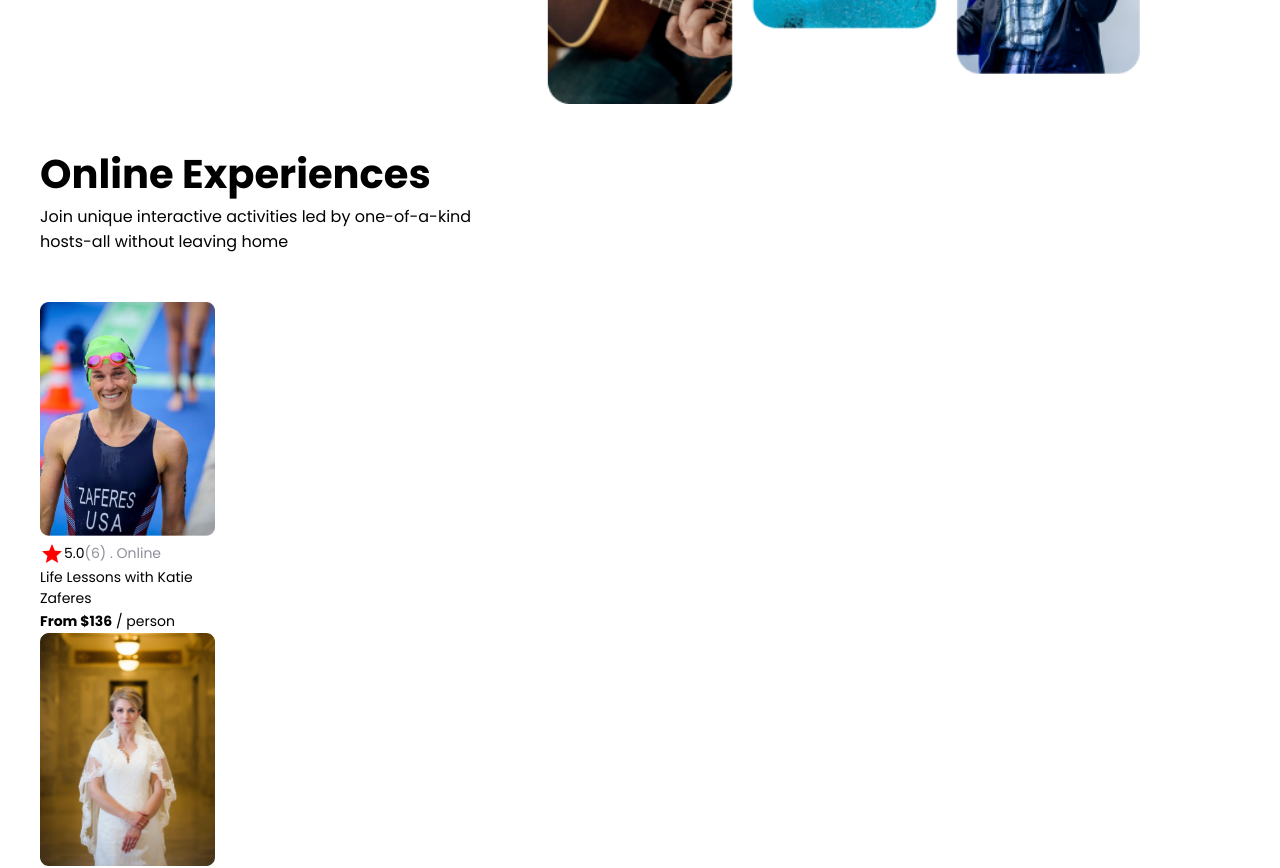
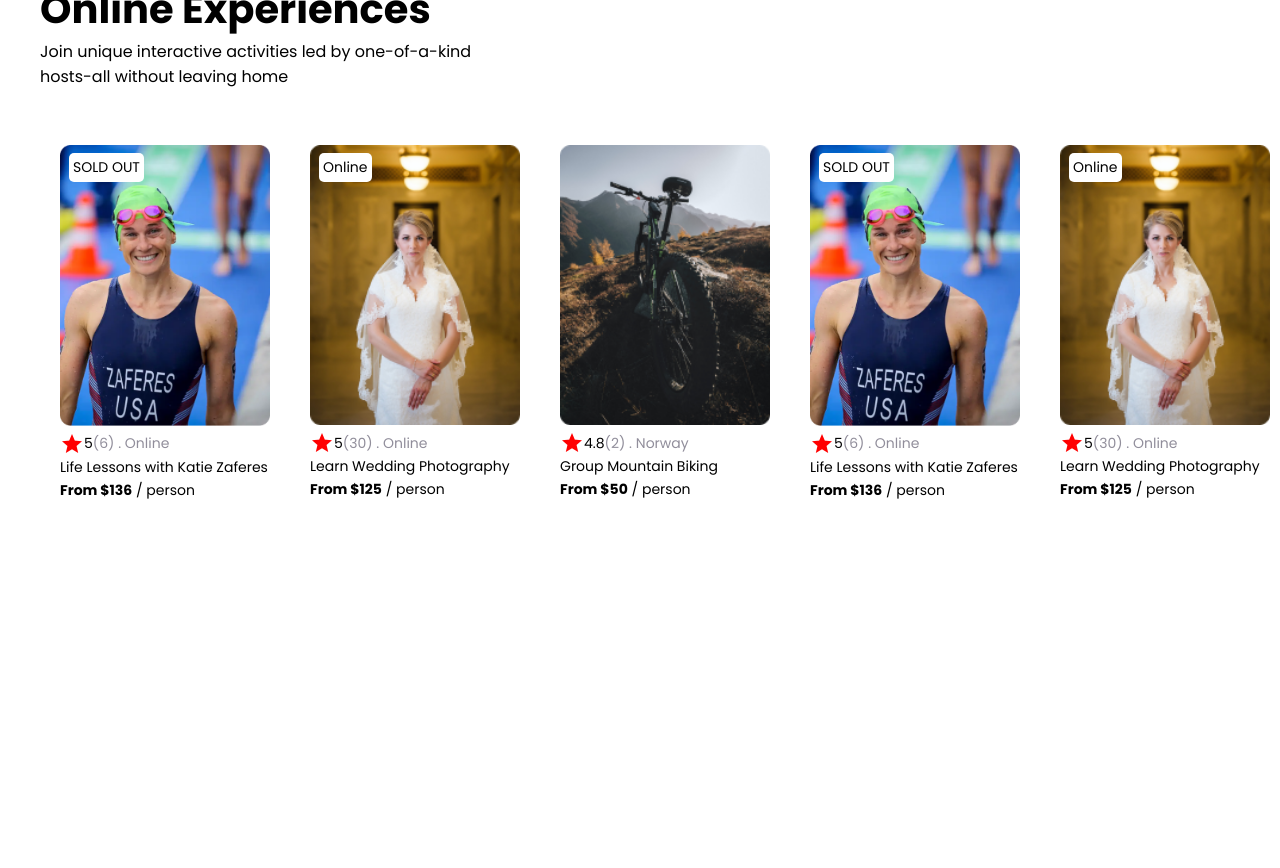
Before and after one commit to AzumaraJoseph/Airbnb-Experiences-Clone, a React (Create React App) app: page / in a window 1280 px wide. Shown: the part 780-1648 px from the top of the page. After the commit the page ends 1290 px from the top, so only its background shows below. Built offline with nearby package versions, Linux system fonts and the light colour scheme.

Commit message:
Update code

```diff
--- a/src/App.css
+++ b/src/App.css
@@ -14,10 +14,13 @@
   align-self: center;
 }
 
-main {
+section {
+  padding: 8px 40px;
+}
+
+.main {
   display: flex;
   flex-direction: column;
-  padding: 8px 40px;
   margin: 40px 0;
 
 }
@@ -37,9 +40,11 @@ main {
 }
 
 .card {
-  padding: 0 40px;
-  width: 175px;
+  width: 250px;
   font-size: 14px;
+  padding: 0 20px;
+  flex: 0 0 auto;
+  position: relative;
 }
 
 .card-image {
@@ -55,3 +60,18 @@ main {
   margin: 0;
   padding: 1px 0;
 }
+
+.cards-list {
+  display: flex;
+  overflow-x: scroll;
+  /* width: 50%; */
+}
+
+.card-badge {
+  background-color: white;
+  position: absolute;
+  top: 8px;
+  left: 29px;
+  padding: 4px;
+  border-radius: 5px;
+}
--- a/src/App.js
+++ b/src/App.js
@@ -2,74 +2,28 @@ import './App.css';
 import NavBar from './components/NavBar';
 import Hero from './components/Hero';
 import Card from './components/card';
+import {data} from './data'
 
 export default function App() {
 
-  const colors = [<h2>red</h2>, <h2>brown</h2>, <h2>white</h2>]
-  // const cards = colors.map(color => `<h3>${color}</h3>`)
 
-
-
+  const cards = data.map(item => {
+    return <Card
+            key= {item.id}
+            item= {item}
+          />
+  })
 
   return (
     <div>
       <NavBar />
-      {colors}
       <Hero />
-      <Card img='/img/katie-zaferes.png'
-            rating= '5.0'
-            count= {6}
-            location='Online'
-            title='Life Lessons with Katie Zaferes'
-            description='I will share with you what I call "Positively Impactful Moments of Disappointment." Throughout my career, many of my highest moments only came after setbacks and losses. But learning from those difficult moments is what gave me the ability to rise above them and reach my goals.'
-            price={136}
-            openSpots= {0}
-
-            />
-      <Card img='/img/wedding-photography.png'
-            rating= '5.0'
-            count= {30}
-            location='Online'
-            title='Learn Wedding Photography'
-            description='Interested in becoming a wedding photographer? For beginner and experienced photographers alike, join us in learning techniques required to leave the happy couple with memories that will last a lifetime.'
-            price={125}
-            openSpots= {27}
-
-      />
-      <Card img='/img/mountain-bike.png'
-            rating= '4.5'
-            count= {2}
-            location='Norway'
-            title='Group Mountain Biking'
-            description='Experience the beautiful Norwegian landscape and meet new friends all while conquering rugged terrain on your mountain bike. (Bike provided!)'
-            price={50}
-            openSpots= {3}
-
-      />
+      <section className='cards-list'>
+      {cards}
+      </section>
     </div>
   );
 
-//
-
-// export default data;
-
-  // const date = new Date()
-  // const hours = date.getHours()
-  // let timeOfday;
-
-  // if(hours < 12) {
-  //   timeOfday = 'Morning'
-  // } else if(hours >= 12 && hours < 17) {
-  //   timeOfday = 'Afternoon'
-  // } else if(hours >= 17 && hours < 20) {
-  //   timeOfday =  'Evening'
-  // } else {
-  //   timeOfday = 'Night'
-  // }
-
-  // return (
-  //   <h1>Good {timeOfday}!</h1>
-  // )
 }
 
 
--- a/src/components/Hero.js
+++ b/src/components/Hero.js
@@ -3,11 +3,11 @@ import React from "react";
 
 export default function Hero() {
     return (
-        <main>
+        <section className="main">
             <img src='/img/photo-grid.png' className="hero-img" alt="Hero Logo" />
             <h1 className="hero-title">Online Experiences</h1>
             <p className="hero-subtitle">Join unique interactive activities led by one-of-a-kind hosts-all without leaving home</p>
 
-        </main>
+        </section>
     )
 }
--- a/src/components/card.js
+++ b/src/components/card.js
@@ -2,37 +2,30 @@ import React from "react";
 // import KatieLogo from "../img/katie-zaferes.png"
 
 export default function Card(props) {
+    let badgeText;
+    console.log(props.item);
+    if (props.item.openSpots === 0) {
+        badgeText = 'SOLD OUT'
+    } else if (props.item.location === 'Online') {
+        badgeText = 'Online'
+    } else {
 
-    const nums = [1, 2, 3, 4, 5, 6]
-    const numSquare = nums.map(num => num * num)
-    // console.log(numSquare);
-
-    const names = ['john', 'charles', 'joseph', 'kalu']
-    const capitalized = names.map(name => {
-        return name[0].toUpperCase() + name.slice(1)
-
-    })
-// console.log(capitalized);
-
-const pokesMan = ["Chander", "Justin", "Austin"]
-const poker = pokesMan.map(poke => {
-    return `<p>${poke}</p>`
-})
-//   console.log(poker);
+    }
 
     return (
         <div className="card">
-            <img src={props.img} alt="Katie Logo" className="card-image" />
+            {badgeText &&<div className="card-badge">{badgeText}</div>}
+            <img src={props.item.coverImg} alt="Katie Logo" className="card-image" />
             <div className="card-stats">
                 <span className="material-icons">
                     star
                 </span>
-                <span>{props.rating}</span>
-                <span className="grey">({props.count}) .&nbsp;</span>
-                <span className="grey"> {props.location}</span>
+                <span>{props.item.stats.rating}</span>
+                <span className="grey">({props.item.stats.reviewCount}) .&nbsp;</span>
+                <span className="grey"> {props.item.location}</span>
             </div>
-            <p>{props.title}</p>
-            <p><strong>From ${props.price}</strong> / person</p>
+            <p>{props.item.title}</p>
+            <p><strong>From ${props.item.price}</strong> / person</p>
 
 
         </div>
--- a/src/data.js
+++ b/src/data.js
@@ -1,11 +1,11 @@
 export const data = [
         {
             id: 1,
-            title: "Life Lessons with Katie Zaferes",
+           title: "Life Lessons with Katie Zaferes",
             description:
                 'I will share with you what I call "Positively Impactful Moments of Disappointment." Throughout my career, many of my highest moments only came after setbacks and losses. But learning from those difficult moments is what gave me the ability to rise above them and reach my goals.',
             price: 136,
-            coverImg: require("./images/katie-zaferes.png"),
+            coverImg: "/img/katie-zaferes.png",
             stats: {
                 rating: 5.0,
                 reviewCount: 6,
@@ -19,7 +19,7 @@ export const data = [
             description:
                 "Interested in becoming a wedding photographer? For beginner and experienced photographers alike, join us in learning techniques required to leave the happy couple with memories that'll last a lifetime.",
             price: 125,
-            coverImg: require("./images/wedding-photography.png"),
+            coverImg: "/img/wedding-photography.png",
             stats: {
                 rating: 5.0,
                 reviewCount: 30,
@@ -33,7 +33,7 @@ export const data = [
             description:
                 "Experience the beautiful Norwegian landscape and meet new friends all while conquering rugged terrain on your mountain bike. (Bike provided!)",
             price: 50,
-            coverImg: require("./images/mountain-bike.png"),
+            coverImg: "/img/mountain-bike.png",
             stats: {
                 rating: 4.8,
                 reviewCount: 2,
@@ -47,7 +47,7 @@ export const data = [
             description:
                 'I will share with you what I call "Positively Impactful Moments of Disappointment." Throughout my career, many of my highest moments only came after setbacks and losses. But learning from those difficult moments is what gave me the ability to rise above them and reach my goals.',
             price: 136,
-            coverImg: require("./images/katie-zaferes.png"),
+            coverImg: "/img/katie-zaferes.png",
             stats: {
                 rating: 5.0,
                 reviewCount: 6,
@@ -61,7 +61,7 @@ export const data = [
             description:
                 "Interested in becoming a wedding photographer? For beginner and experienced photographers alike, join us in learning techniques required to leave the happy couple with memories that'll last a lifetime.",
             price: 125,
-            coverImg: require("./images/wedding-photography.png"),
+            coverImg: "/img/wedding-photography.png",
             stats: {
                 rating: 5.0,
                 reviewCount: 30,
@@ -75,7 +75,7 @@ export const data = [
             description:
                 "Experience the beautiful Norwegian landscape and meet new friends all while conquering rugged terrain on your mountain bike. (Bike provided!)",
             price: 50,
-            coverImg: require("./images/mountain-bike.png"),
+            coverImg: "/img/mountain-bike.png",
             stats: {
                 rating: 4.8,
                 reviewCount: 2,
@@ -83,4 +83,60 @@ export const data = [
             location: "Norway",
             openSpots: 3,
         },
+        {
+            id: 7,
+           title: "Life Lessons with Katie Zaferes",
+            description:
+                'I will share with you what I call "Positively Impactful Moments of Disappointment." Throughout my career, many of my highest moments only came after setbacks and losses. But learning from those difficult moments is what gave me the ability to rise above them and reach my goals.',
+            price: 136,
+            coverImg: "/img/katie-zaferes.png",
+            stats: {
+                rating: 5.0,
+                reviewCount: 6,
+            },
+            location: "Online",
+            openSpots: 0,
+        },
+        {
+            id: 8,
+           title: "Life Lessons with Katie Zaferes",
+            description:
+                'I will share with you what I call "Positively Impactful Moments of Disappointment." Throughout my career, many of my highest moments only came after setbacks and losses. But learning from those difficult moments is what gave me the ability to rise above them and reach my goals.',
+            price: 136,
+            coverImg: "/img/katie-zaferes.png",
+            stats: {
+                rating: 5.0,
+                reviewCount: 6,
+            },
+            location: "Online",
+            openSpots: 0,
+        },
+        {
+            id: 9,
+           title: "Life Lessons with Katie Zaferes",
+            description:
+                'I will share with you what I call "Positively Impactful Moments of Disappointment." Throughout my career, many of my highest moments only came after setbacks and losses. But learning from those difficult moments is what gave me the ability to rise above them and reach my goals.',
+            price: 136,
+            coverImg: "/img/katie-zaferes.png",
+            stats: {
+                rating: 5.0,
+                reviewCount: 6,
+            },
+            location: "Online",
+            openSpots: 0,
+        },
+        {
+            id: 10,
+           title: "Life Lessons with Katie Zaferes",
+            description:
+                'I will share with you what I call "Positively Impactful Moments of Disappointment." Throughout my career, many of my highest moments only came after setbacks and losses. But learning from those difficult moments is what gave me the ability to rise above them and reach my goals.',
+            price: 136,
+            coverImg: "/img/katie-zaferes.png",
+            stats: {
+                rating: 5.0,
+                reviewCount: 6,
+            },
+            location: "Online",
+            openSpots: 0,
+        }
     ];
--- a/src/index.css
+++ b/src/index.css
@@ -1,5 +1,9 @@
 @import url("https://fonts.googleapis.com/css2?family=Poppins:ital,wght@0,100;0,200;0,300;0,400;0,500;0,600;0,700;0,800;0,900;1,100;1,200;1,300;1,400;1,500;1,600;1,700;1,800;1,900&display=swap");
 @import url("https://fonts.googleapis.com/icon?family=Material+Icons");
+
+* {
+  box-sizing: border-box
+}
 
 body {
   margin: 0;
```
